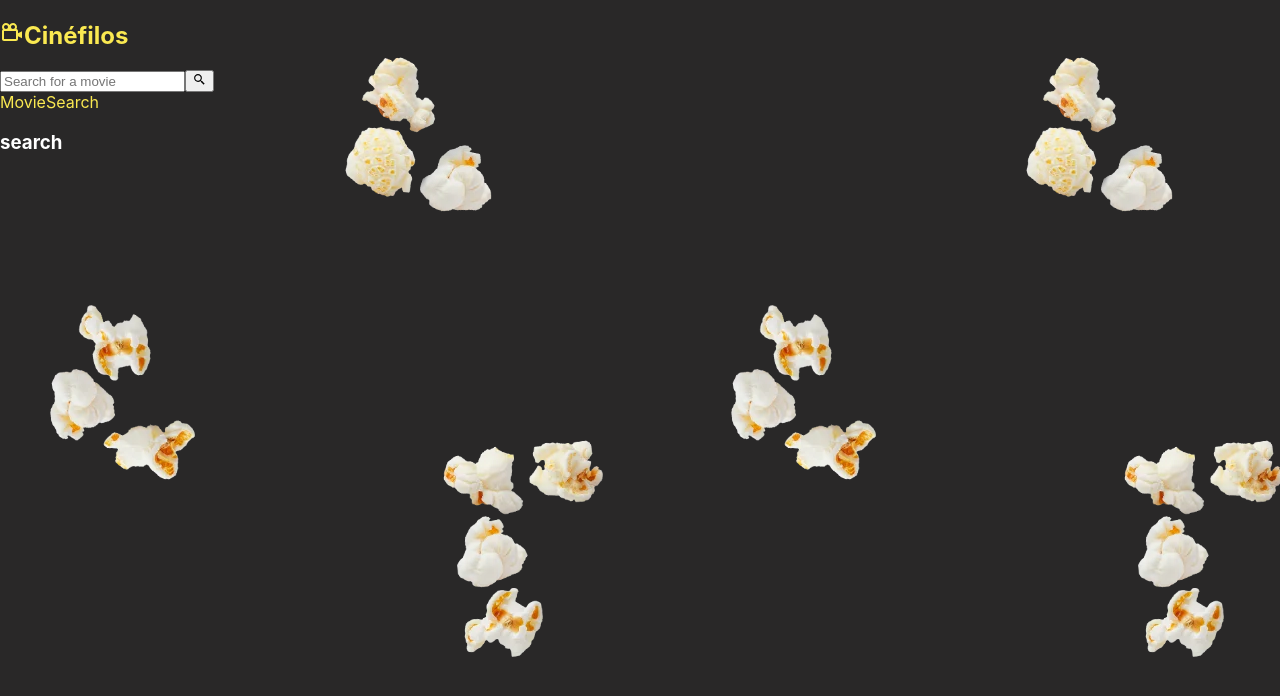
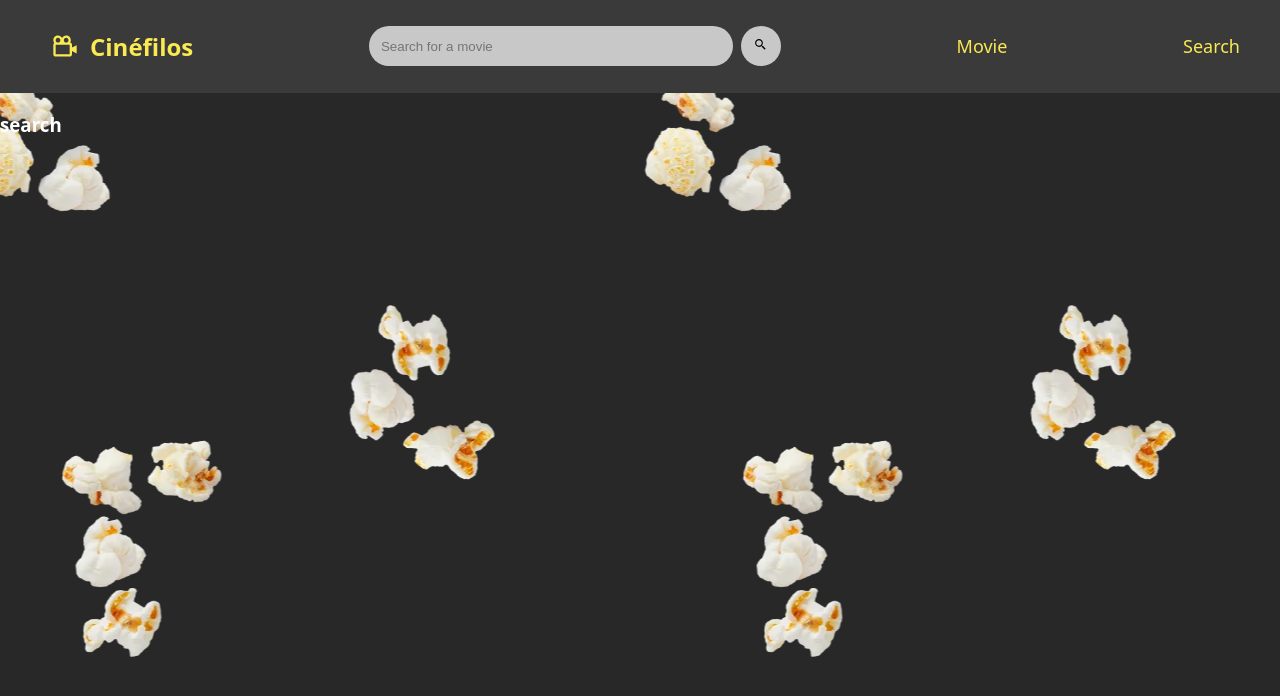
Before and after one commit to lauherrmann/cinefilos-website, a React (Vite) app: page /search in a window 1280 px wide. Shown: the top 696 px of the page. Built offline with nearby package versions, Linux system fonts and the light colour scheme.

Commit message:
update no css

```diff
--- a/src/components/Card/card.css
+++ b/src/components/Card/card.css
@@ -5,6 +5,7 @@
     border: 1px solid;
     box-shadow: 0 8px 15px 0px rgba(0, 0, 0, 0.37);
     padding-bottom: 30px;
+    margin: 0px;
 }
 
 .card_content:hover {
@@ -47,3 +48,9 @@
     text-align: center;
     margin: 0px;
 }
+
+.card-link{
+    display: flex;
+    align-items: center;
+    justify-content: center;
+}
--- a/src/components/Card/card.jsx
+++ b/src/components/Card/card.jsx
@@ -1,7 +1,10 @@
+import { Link } from 'react-router-dom';
 import './card.css';
 import { FaStar } from "react-icons/fa";
 
-function Card( {img, imageDescription, title, voteAverage} ) {
+
+
+function Card( {img, imageDescription, title, voteAverage, detailsRedirect} ) {
     return (
         <div className='card_content'>
             <div className='photo_container'>
@@ -11,6 +14,8 @@ function Card( {img, imageDescription, title, voteAverage} ) {
                 <h1 className='card_title'>{title}</h1>
             </div>
             <p className='card-vote-average'><FaStar /> {voteAverage} </p>
+            <p className='card-link'><Link to={detailsRedirect}>Details</Link></p>
+
         </div>
     )
 }
--- /dev/null
+++ b/src/components/Header/header.css
@@ -0,0 +1,20 @@
+
+.navbar-container{
+    background-color: var(--secondary_grey);
+    padding: 10px 40px 10px 40px;
+}
+
+.navbar-content{
+    display: flex;
+    justify-content: space-between;
+    align-items: center;
+}
+
+.navbarLink {
+    font-size: 18px;
+}
+
+.navbar-content form{
+    display: flex;
+    gap: .5rem;
+}
--- a/src/components/Header/header.jsx
+++ b/src/components/Header/header.jsx
@@ -1,16 +1,20 @@
 import { Link } from 'react-router-dom';
 import Search from '..//Search/search';
 import Logo from "../Logo/logo";
+import "./header.css";
 
 function Header() {
 
   return (
-    <nav>
-        <Logo />
-        <Search />
-        <Link to="/movie/1">Movie</Link>
-        <Link to="/search">Search</Link>
-    </nav>
+    <div className='navbar-container'>
+        <nav className='navbar-content'>
+            <Logo />
+            <Search />
+            <Link to="/movie/1" className='navbarLink'>Movie</Link>
+            <Link to="/search" className='navbarLink'>Search</Link>
+        </nav>
+    </div>
+
   )
 }
 
--- a/src/components/Logo/logo.css
+++ b/src/components/Logo/logo.css
@@ -0,0 +1,10 @@
+.cinefilos-logo{
+    display: flex;
+    align-items: center;
+}
+
+.logo-icon{
+    width: 50px;
+    height: 28px;
+    color: var(--primary_yellow);
+}
--- a/src/components/Logo/logo.jsx
+++ b/src/components/Logo/logo.jsx
@@ -4,12 +4,13 @@ import "./logo.css";
 
 function Logo() {
     return (
-        <h2 className='cinefilos-logo'>
-            <Link to="/">
-                <BiCameraMovie />
-                Cinéfilos
-            </Link>
-        </h2>
+        <div className='cinefilos-logo'>
+            <BiCameraMovie className='logo-icon' />
+            <h2 >
+                <Link to="/"> Cinéfilos </Link>
+            </h2>
+        </div>
+
     )
 }
 
--- a/src/components/MovieCard/movieCard.jsx
+++ b/src/components/MovieCard/movieCard.jsx
@@ -26,7 +26,7 @@ const MovieCard = ({ showLink = true }) => {
 
         return (
                 <section className='cards_container'>
-                    {topRatedMovies.length === 0 && <p>Carregabdo...</p>}
+                    {topRatedMovies.length === 0 && <p>Carregando...</p>}
                     {topRatedMovies.map(movie => (
                         <Card className='movie_card'
                             key={movie.id}
@@ -34,6 +34,7 @@ const MovieCard = ({ showLink = true }) => {
                             imageDescription = {movie.title}
                             title = {movie.title}
                             voteAverage = {movie.vote_average}
+                            detailsRedirect = {`/movie/${movie.id}`}
                         />
                     ))}
                 </section>
--- a/src/components/Search/search.css
+++ b/src/components/Search/search.css
@@ -0,0 +1,15 @@
+.search-input{
+    width: 350px;
+    height: 38px;
+    border: none;
+    border-radius: 20px;
+    padding-left: 12px;
+    background-color: var(--tertiary_grey);
+}
+
+.search-button{
+    border-radius: 50%;
+    width: 40px;
+    border: none;
+    background-color: var(--tertiary_grey);
+}
--- a/src/index.css
+++ b/src/index.css
@@ -1,5 +1,5 @@
 :root {
-  font-family: Inter, system-ui, Avenir, Helvetica, Arial, sans-serif;
+  font-family: system-ui, -apple-system, BlinkMacSystemFont, 'Segoe UI', Roboto, Oxygen, Ubuntu, Cantarell, 'Open Sans', 'Helvetica Neue', sans-serif;
   margin: 0px;
   padding: 0px;
   box-sizing: border-box;
@@ -17,7 +17,10 @@ body{
   background-color: var(--primary_grey);
   background-image: url("./img/popped_popcorn.png");
   background-repeat: repeat;
+  background-position: center;
   color: var(--white);
+  margin: 0px;
+  padding: 0px;
 }
 
 a{
--- a/src/pages/Home/home.css
+++ b/src/pages/Home/home.css
@@ -1,3 +1,4 @@
+
 body {
     margin: 0;
     padding: 0;
@@ -7,8 +8,22 @@ body {
 .home-container {
     display: flex;
     flex-direction: column;
+    margin: 0px;
 }
 
+.home-title {
+    color: var(--quarterary_grey);
+    text-align: left;
+    margin-left: 132px;
+    margin-top: 100px;
+    margin-bottom: 0px;
+    font-size: 40px;
+    font-family: system-ui, -apple-system, BlinkMacSystemFont, 'Segoe UI', Roboto, Oxygen, Ubuntu, Cantarell, 'Open Sans', 'Helvetica Neue', sans-serif;
+}
+
+.home-title span{
+    color: var(--primary_yellow);
+}
 .movies_cards-container {
     min-height: 100vh;
     padding: 90px 80px 90px 80px;
--- a/src/pages/Home/home.jsx
+++ b/src/pages/Home/home.jsx
@@ -6,7 +6,7 @@ const Home = () => {
     return (
         <>
             <section className='home-container'>
-                <h2>Movies average list</h2>
+                <h2 className='home-title'>List <span>of the best films</span></h2>
                 <div className='movies_cards-container'>
                     <MovieCard />
                 </div>
```
Also changed, not shown: src/pages/Search/search.css (added).
